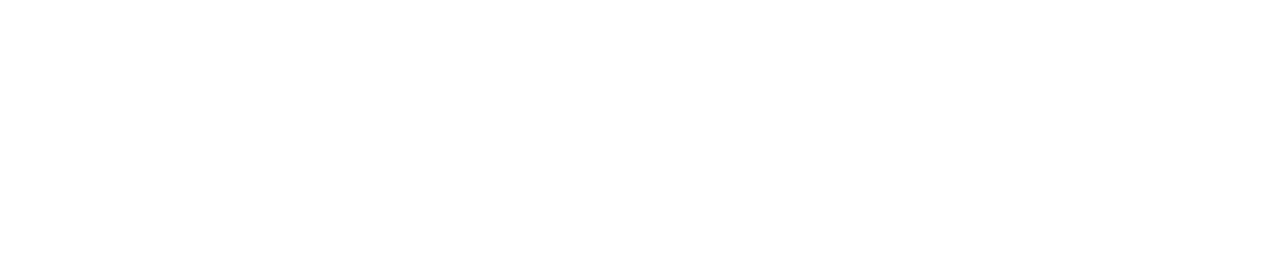
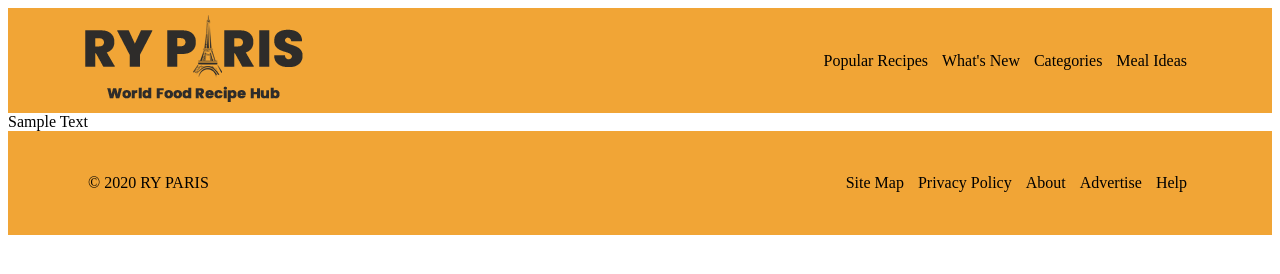
Before and after one commit to ZefAnderson/Ry-Paris-web-mockup, a plain HTML site: page index.html in a window 1280 px wide. Drawn offline with Linux system fonts and the light colour scheme.

Commit message:
header and footer done

```diff
--- a/index.html
+++ b/index.html
@@ -4,9 +4,33 @@
     <meta charset="UTF-8">
     <meta http-equiv="X-UA-Compatible" content="IE=edge">
     <meta name="viewport" content="width=device-width, initial-scale=1.0">
-    <title>Document</title>
+    <title>Ry Paris</title>
+    <link href="style.css" rel="stylesheet">
 </head>
+<header>
+    <img src="images/ryparis-logo.png" alt="logo">
+    <div class="topnav">
+        <nav>
+            <a href="">Popular Recipes</a>
+            <a href="">What's New</a>
+            <a href="">Categories</a>
+            <a href="">Meal Ideas</a>
+        </nav>
+    </div>
+</header>
 <body>
-
+    Sample Text
 </body>
+<footer>
+    <div>
+    &copy; 2020 RY PARIS
+    </div>
+    <nav>
+        <a href="">Site Map</a>
+        <a href="">Privacy Policy</a>
+        <a href="">About</a>
+        <a href="">Advertise</a>
+        <a href="">Help</a>
+    </nav>
+</footer>
 </html>
--- /dev/null
+++ b/style.css
@@ -0,0 +1,25 @@
+header {
+    display: flex;
+    flex-direction: row;
+    justify-content: space-between;
+    background-color: rgb(241,165,54);
+    padding: 2px 80px 2px 60px;
+    align-content: center;
+}
+footer {
+    display: flex;
+    flex-direction: row;
+    justify-content: space-between;
+    background-color: rgb(241,165,54);
+    padding: 43px 80px;
+}
+a {
+    text-decoration: none;
+    color: inherit;
+    padding: 5px;
+}
+.topnav {
+    display: flex;
+    flex-flow: column;
+    justify-content: center;
+}
```
Also changed, not shown: css/style.css (deleted), images/Copy of ryparis-logo.png (deleted).
